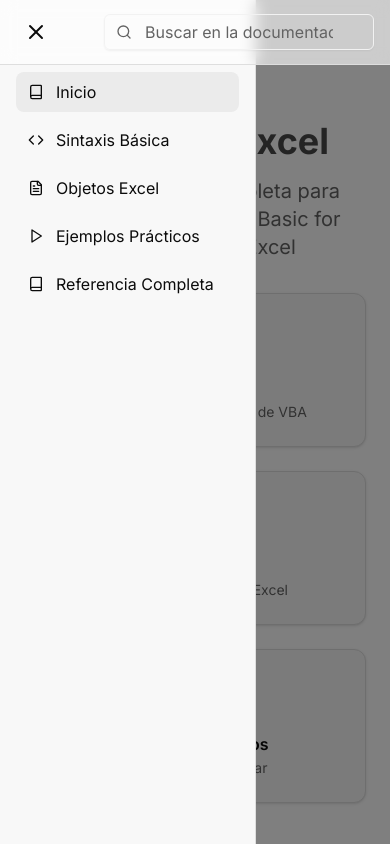
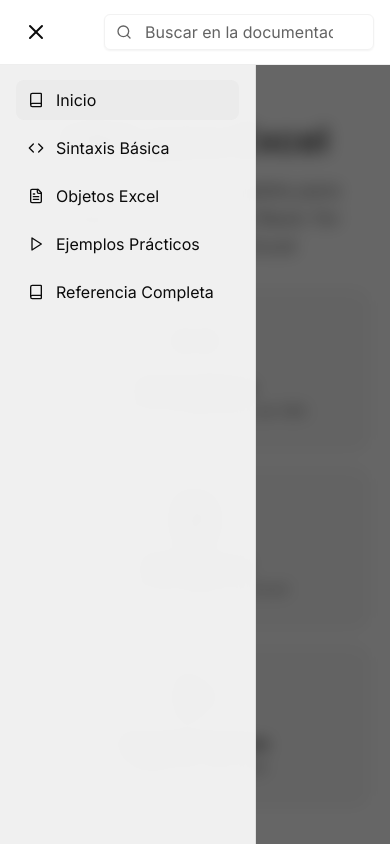
Before and after one commit to CastDev-j/vba-excel-docs, a Next.js app: page / in a window 390 px wide. Both pictures are taken after a click on the button 36 px from the left and 32 px from the top of the page. Built offline with nearby package versions, Linux system fonts and the light colour scheme.

Commit message:
Refactor header and sidebar for improved responsiveness and usability

```diff
--- a/app/page.tsx
+++ b/app/page.tsx
@@ -1711,8 +1711,12 @@ On Error GoTo 0       ' Desactivar manejo de errores`}
 
   return (
 <div className="min-h-screen bg-background">
-      {/* Header con buscador */}
-      <header className="sticky top-0 z-40 w-full border-b bg-background/95 backdrop-blur supports-[backdrop-filter]:bg-background/60">
+  {/* Header con buscador - FIJO en la parte superior */}
+  <header className={`fixed top-0 left-0 right-0 z-50 w-full border-b transition-all duration-300 ${
+    isSidebarOpen
+      ? 'bg-background border-b-border/50'
+      : 'bg-background/95 backdrop-blur supports-[backdrop-filter]:bg-background/60'
+  }`}>
     <div className="container flex h-16 items-center justify-between px-4">
       <div className="flex items-center gap-4">
         {/* Botón hamburguesa visible solo en móviles */}
@@ -1737,16 +1741,17 @@ On Error GoTo 0       ' Desactivar manejo de errores`}
     </div>
   </header>
 
-      <div className="flex sticky">
+  {/* Container principal con padding-top para compensar el header fijo */}
+  <div className="flex relative pt-16">
     {/* Sidebar */}
     <aside
       className={`
-            fixed inset-y-0 left-0 z-50 w-64 border-r bg-sidebar overflow-y-auto transform transition-transform duration-300
-            lg:sticky lg:top-16 lg:h-[calc(100vh-4rem)] lg:translate-x-0
-            ${isSidebarOpen ? "translate-x-0" : "-translate-x-full"}
+        fixed top-16 left-0 bottom-0 z-40 w-64 border-r bg-sidebar/95 backdrop-blur-sm overflow-y-auto transform transition-transform duration-300
+        lg:bg-sidebar lg:backdrop-blur-none lg:z-30
+        ${isSidebarOpen ? "translate-x-0" : "-translate-x-full lg:translate-x-0"}
       `}
     >
-          <nav className="p-4 space-y-2 sm:mt-0 mt-14">
+      <nav className="p-4 space-y-2">
         {sidebarSections.map((section) => {
           const Icon = section.icon;
           return (
@@ -1773,14 +1778,16 @@ On Error GoTo 0       ' Desactivar manejo de errores`}
     {/* Overlay en móviles */}
     {isSidebarOpen && (
       <div
-            className="fixed inset-0 bg-black/50 z-40 lg:hidden"
+        className="fixed inset-0 bg-black/60 z-30 lg:hidden backdrop-blur-sm"
         onClick={() => setIsSidebarOpen(false)}
       />
     )}
 
     {/* Main content */}
-        <main className="flex-1 p-6">
-          <div className="max-w-3xl mx-auto ">{renderContent()}</div>
+    <main className="flex-1 p-6 lg:ml-64 min-h-[calc(100vh-4rem)]">
+      <div className="max-w-3xl mx-auto">
+        {renderContent()}
+      </div>
     </main>
   </div>
 </div>
```
Lines whose indentation alone changed are shown as unchanged.
